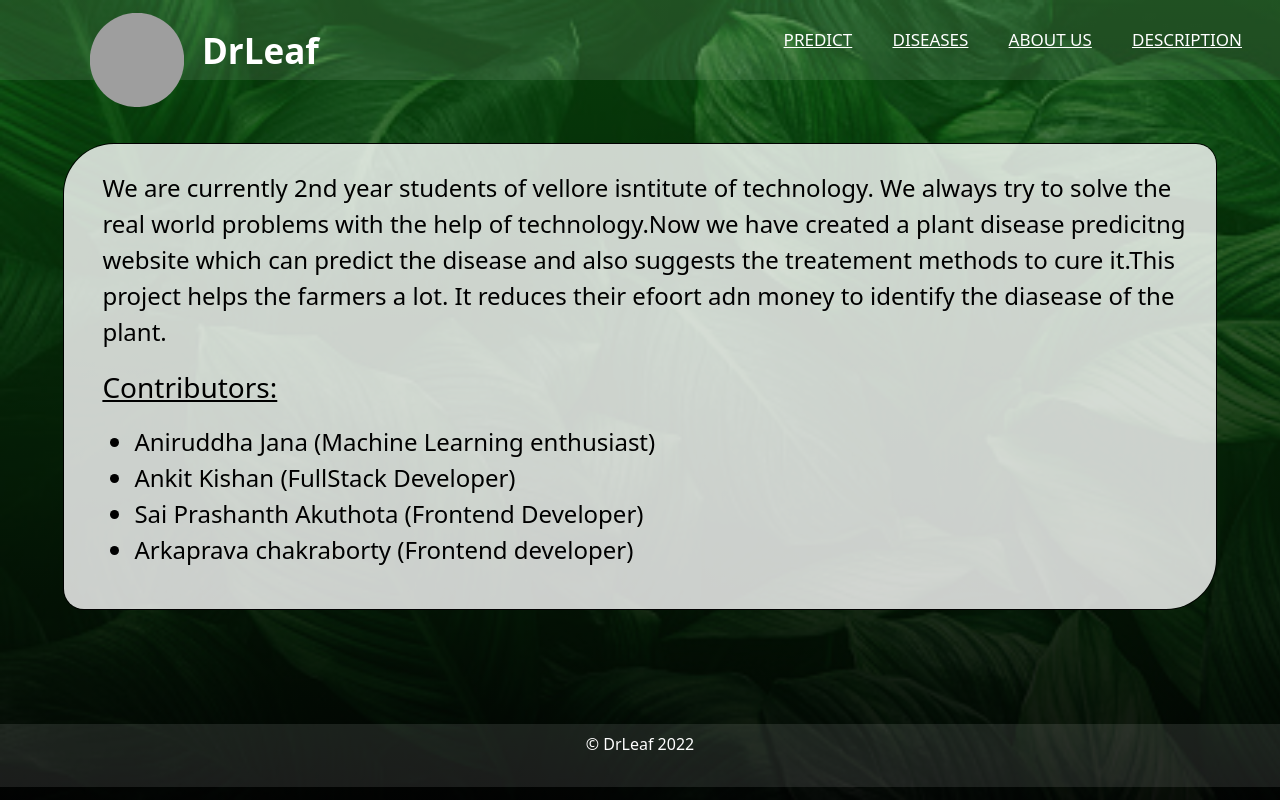
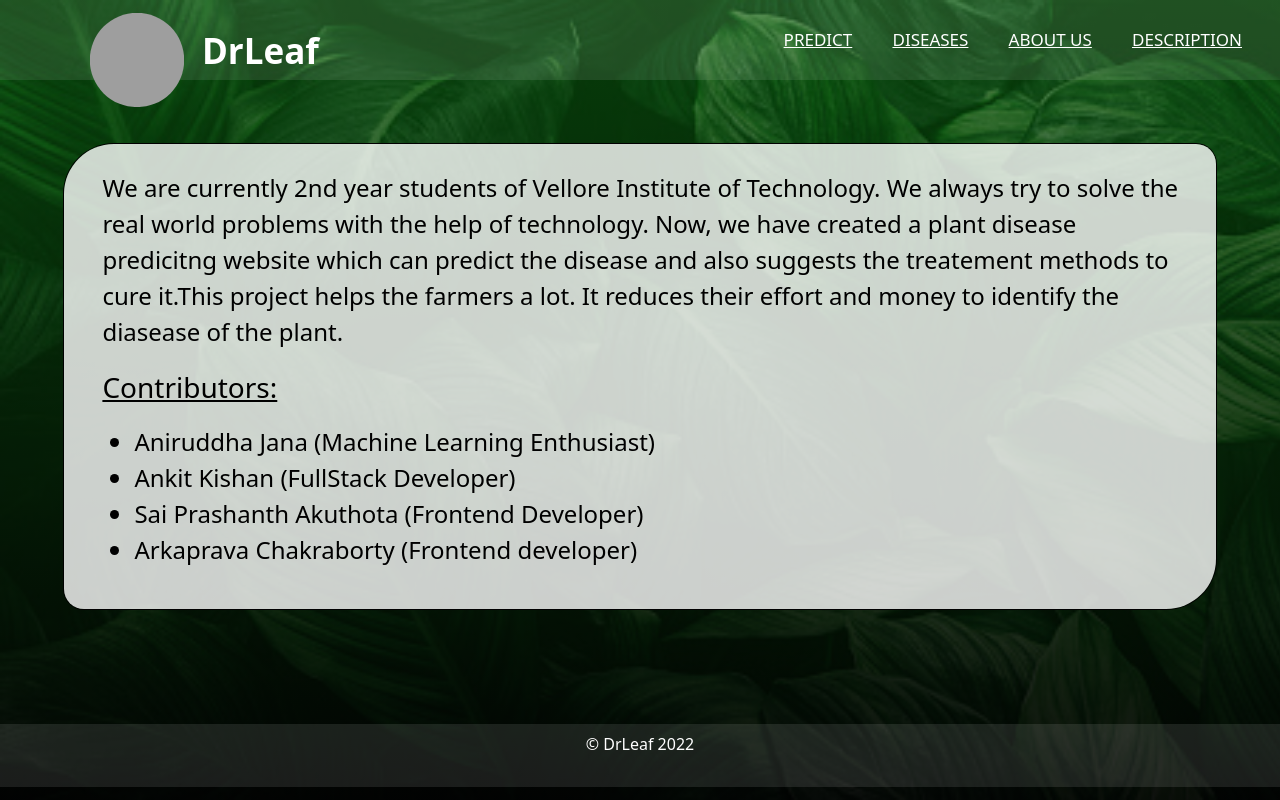
Before and after one commit to AniruddhA-Omni/DrLeaf, a Flask app: page /about in a window 1280 px wide. Run offline with Flask 2, Linux system fonts and the light colour scheme; grey boxes are pictures that could not be loaded.

Commit message:
Minor Updates

```diff
--- a/app.py
+++ b/app.py
@@ -201,6 +201,9 @@ def description():
 
     return render_template("description.html")
 
+@app.route("/results")
+def soln():
+    return render_template("result.html")
 
 
 app.config["IMAGE_UPLOADS"]=("static\\images\\uploads\\imgs")
--- a/templates/aboutus.html
+++ b/templates/aboutus.html
@@ -214,17 +214,17 @@
 
 
     <div class="abt" >
-        <p class="abttext">We are currently 2nd year students of vellore isntitute of technology. We always try to solve
-          the real world problems with the help of technology.Now we have created a plant disease predicitng website which
+        <p class="abttext">We are currently 2nd year students of Vellore Institute of Technology. We always try to solve
+          the real world problems with the help of technology. Now, we have created a plant disease predicitng website which
           can predict the disease and also suggests the treatement methods to cure it.This project helps the farmers a lot.
-           It reduces their efoort adn money to identify the diasease of the plant.
+           It reduces their effort and money to identify the diasease of the plant.
         </p>
         <p class="abtsubhead">Contributors:</p>
         <ul>
-            <li class="abtnames">Aniruddha Jana (Machine Learning enthusiast)</li>
+            <li class="abtnames">Aniruddha Jana (Machine Learning Enthusiast)</li>
             <li class="abtnames">Ankit Kishan (FullStack Developer)</li>
             <li class="abtnames">Sai Prashanth Akuthota (Frontend Developer)</li>
-            <li class="abtnames">Arkaprava chakraborty (Frontend developer)</li>
+            <li class="abtnames">Arkaprava Chakraborty (Frontend developer)</li>
         </ul>
     </div>
 
--- a/templates/disease.html
+++ b/templates/disease.html
@@ -345,7 +345,7 @@
       <a  class="x" style="margin-left: 6%; " href="/"><img src="/static/images/logo.jpg" alt="" width="120" height="120" style="border-radius: 50%; padding:1%;"></a>
       <label class="logo">DrLeaf</label>
       <ul>
-        <li><a href="/index">Home</a></li>
+        <li><a href="/">HOME</a></li>
         <li><a href="/products">PRODUCT</a></li>
 
                 <li><a href="/about">ABOUT US</a></li>
--- a/templates/result.html
+++ b/templates/result.html
@@ -210,7 +210,7 @@
         <label class="logo">DrLeaf</label>
         <ul>
 
-          <li><a class="navlinks" href="/index">Home</a></li>
+          <li><a class="navlinks" href="/">Home</a></li>
           <li><a class="navlinks" href="/products">Predict</a></li>
           <li><a class="navlinks" href="/diseases">Disease</a></li>
           <li><a class="navlinks" href="/about">About us</a></li>
```
